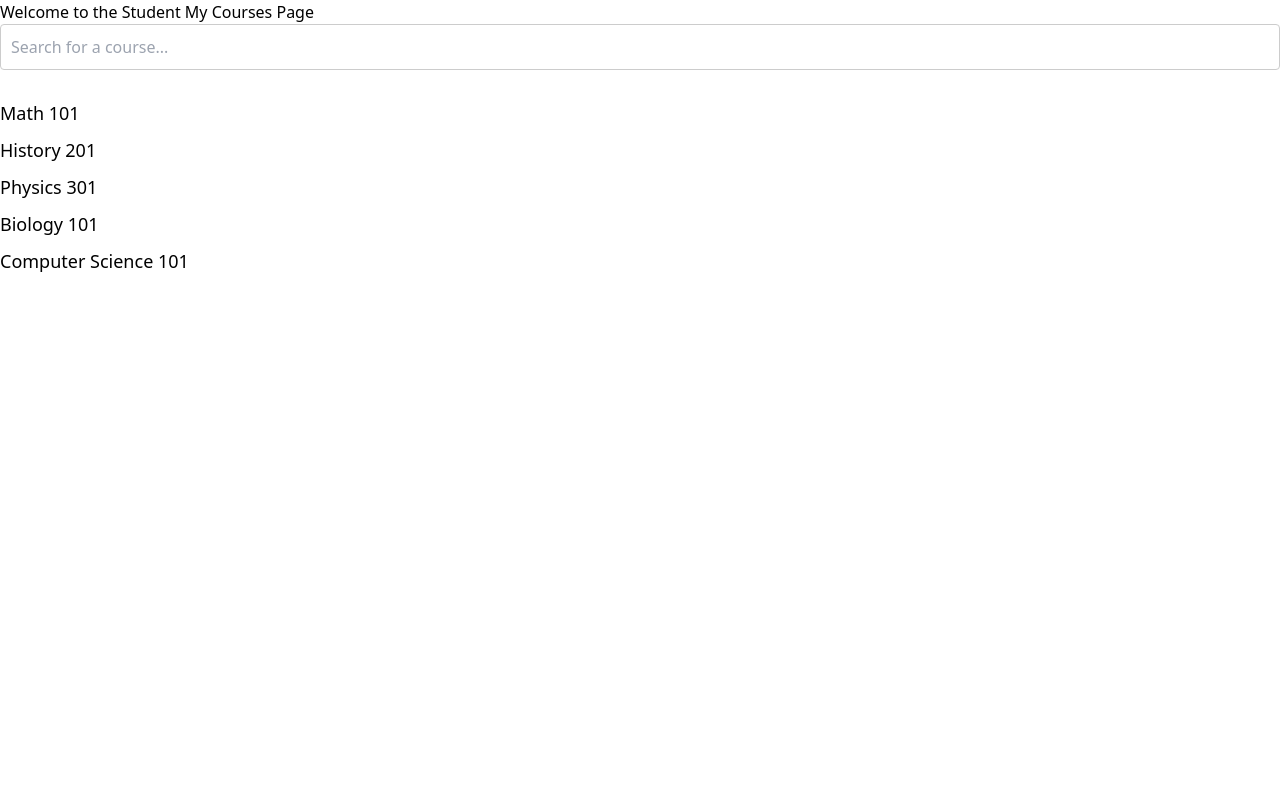
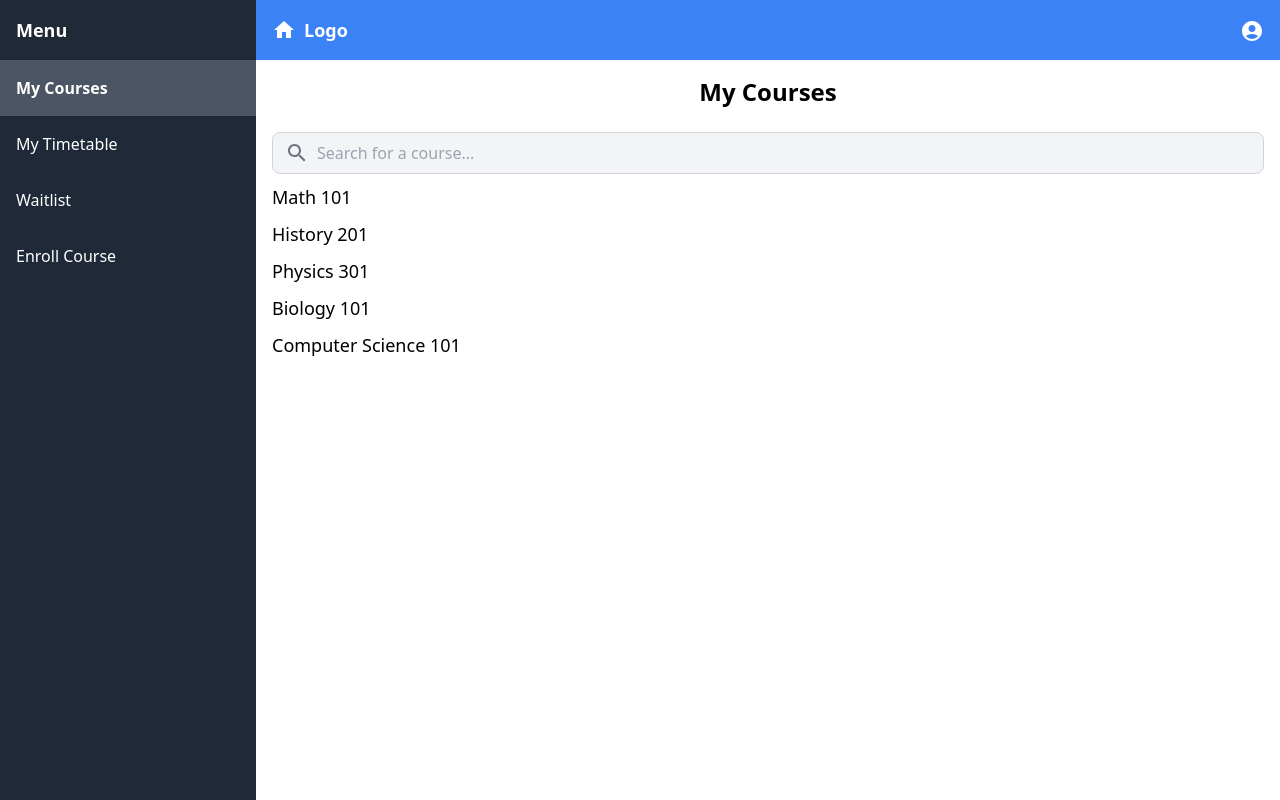
Before and after one commit to ChinaiArman/AWSFinalProject, a React (Vite) app in the folder client/: page /student/my-courses in a window 1280 px wide. Built offline with nearby package versions, Linux system fonts and the light colour scheme.

Commit message:
Refactor student pages to include BaseSidebar and Navbar components, update SearchBar styling, and modify timetable data

```diff
--- a/client/src/components/SearchBar.jsx
+++ b/client/src/components/SearchBar.jsx
@@ -1,8 +1,9 @@
 // components/SearchBar.jsx
-import React, { useState } from 'react';
+import React, { useState } from "react";
+import SearchIcon from "@mui/icons-material/Search";
 
 const SearchBar = ({ placeholder, onSearch }) => {
-  const [query, setQuery] = useState('');
+  const [query, setQuery] = useState("");
 
   const handleSearch = (e) => {
     const value = e.target.value;
@@ -11,19 +12,17 @@ const SearchBar = ({ placeholder, onSearch }) => {
   };
 
   return (
-    <div>
+    <div className="flex items-center space-x-2 bg-gray-100 border border-gray-300 rounded-lg px-3 py-2">
+      {/* Search Icon */}
+      <SearchIcon className="text-gray-500" />
+
+      {/* Input Field */}
       <input
         type="text"
         value={query}
         onChange={handleSearch}
-        placeholder={placeholder || 'Search...'}
-        style={{
-          padding: '10px',
-          width: '100%',
-          border: '1px solid #ccc',
-          borderRadius: '4px',
-          marginBottom: '20px',
-        }}
+        placeholder={placeholder || "Search..."}
+        className="bg-transparent focus:outline-none w-full text-gray-700"
       />
     </div>
   );
--- a/client/src/components/Timetable.jsx
+++ b/client/src/components/Timetable.jsx
@@ -17,8 +17,6 @@ const Timetable = ({ timetableData }) => {
   ];
 
   return (
-    <div className="p-6 bg-gray-100 min-h-screen">
-      <h1 className="text-2xl font-bold text-center mb-8">My Weekly Timetable</h1>
       <div className="grid grid-cols-6 border border-gray-200">
         {/* Time Column */}
         <div className="relative border-r border-gray-200 bg-gray-200">
@@ -67,7 +65,6 @@ const Timetable = ({ timetableData }) => {
           </div>
         ))}
       </div>
-    </div>
   );
 };
 
--- a/client/src/pages/student/EnrollCourses.jsx
+++ b/client/src/pages/student/EnrollCourses.jsx
@@ -1,7 +1,17 @@
 import React, { useState } from 'react';
 import ConfirmationPopup from '../../components/ConfirmationPopup';
+import BaseSidebar from "../../components/BaseSidebar";
+import Navbar from "../../components/Navbar";
 
 const EnrollCourses = () => {
+  // Sidebar menu items for students
+  const sidebarItems = [
+    { label: "My Courses", path: "/student/my-courses", onClick: () => (window.location.href = "/student/my-courses") },
+    { label: "My Timetable", path: "/student/my-timetable", onClick: () => (window.location.href = "/student/my-timetable") },
+    { label: "Waitlist", path: "/student/waitlist", onClick: () => (window.location.href = "/student/waitlist") },
+    { label: "Enroll Course", path: "/student/enroll-courses", onClick: () => (window.location.href = "/student/enroll-courses") },
+  ];
+
   const [isPopupOpen, setIsPopupOpen] = useState(false);
 
   const handleConfirm = () => {
@@ -15,7 +25,15 @@ const EnrollCourses = () => {
   };
 
   return (
-    <div className="p-6">
+    <div className="flex h-screen">
+      {/* Sidebar */}
+      <BaseSidebar items={sidebarItems} />
+
+      {/* Main Content */}
+      <div className="flex-1">
+        <Navbar />
+        <div className="p-4">
+          <h1 className="text-2xl font-bold text-center mb-6">Enroll Courses</h1>
           <button
             onClick={() => setIsPopupOpen(true)}
             className="px-4 py-2 bg-blue-600 text-white rounded hover:bg-blue-700"
@@ -30,9 +48,11 @@ const EnrollCourses = () => {
             onConfirm={handleConfirm}
             onCancel={handleCancel}
           />
+
+        </div>
+      </div>
     </div>
   );
 };
 
-
 export default EnrollCourses;
--- a/client/src/pages/student/MyCourses.jsx
+++ b/client/src/pages/student/MyCourses.jsx
@@ -1,5 +1,7 @@
 import React, { useState } from 'react';
 import SearchBar from '../../components/SearchBar';
+import BaseSidebar from "../../components/BaseSidebar";
+import Navbar from "../../components/Navbar";
 
 const MyCourses = () => {
   const [searchQuery, setSearchQuery] = useState('');
@@ -13,14 +15,30 @@ const MyCourses = () => {
     { id: 5, name: 'Computer Science 101' },
   ];
 
+  // Sidebar menu items for students
+  const sidebarItems = [
+    { label: "My Courses", path: "/student/my-courses", onClick: () => (window.location.href = "/student/my-courses") },
+    { label: "My Timetable", path: "/student/my-timetable", onClick: () => (window.location.href = "/student/my-timetable") },
+    { label: "Waitlist", path: "/student/waitlist", onClick: () => (window.location.href = "/student/waitlist") },
+    { label: "Enroll Course", path: "/student/enroll-courses", onClick: () => (window.location.href = "/student/enroll-courses") },
+  ];
+
+
   // Filter courses based on the search query
   const filteredCourses = courses.filter((course) =>
     course.name.toLowerCase().includes(searchQuery.toLowerCase())
   );
 
   return (
-    <div>
-      <h1>Welcome to the Student My Courses Page</h1>
+    <div className="flex h-screen">
+      {/* Sidebar */}
+      <BaseSidebar items={sidebarItems} />
+
+      {/* Main Content */}
+      <div className="flex-1">
+        <Navbar />
+        <div className="p-4">
+          <h1 className="text-2xl font-bold text-center mb-6">My Courses</h1>
 
           {/* Search Bar */}
           <SearchBar
@@ -42,6 +60,9 @@ const MyCourses = () => {
               <p>No courses found.</p>
             )}
           </div>
+
+        </div>
+      </div>
     </div>
   );
 };
--- a/client/src/pages/student/MyTimetable.jsx
+++ b/client/src/pages/student/MyTimetable.jsx
@@ -6,7 +6,8 @@ import Navbar from "../../components/Navbar";
 const MyTimetable = () => {
   // Sample student-specific timetable data (replace with actual data from backend)
   const studentTimetableData = [
-    { day: "Monday", courseName: "Mathematics", startTime: "08:30", endTime: "09:20", color: "#FF5733" },
+    { day: "Monday", courseName: "Python lect :(", startTime: "08:30", endTime: "12:20", color: "#FF5733" },
+    { day: "Monday", courseName: "Python lab :((", startTime: "13:30", endTime: "17:20", color: "#FF5733" },
     { day: "Tuesday", courseName: "History", startTime: "10:30", endTime: "11:20", color: "#33B5FF" },
     { day: "Wednesday", courseName: "Physics", startTime: "13:30", endTime: "14:20", color: "#FFC300" },
     { day: "Thursday", courseName: "Biology", startTime: "15:30", endTime: "16:20", color: "#8A2BE2" },
@@ -29,7 +30,7 @@ const MyTimetable = () => {
       <div className="flex-1">
         <Navbar />
         <div className="p-4">
-          <h1 className="text-2xl font-bold text-center mb-6">Student My Timetable</h1>
+          <h1 className="text-2xl font-bold text-center mb-6">My Weekly Timetable</h1>
           <Timetable timetableData={studentTimetableData} />
         </div>
       </div>
```
Also changed, not shown: client/src/components/Test.jsx (deleted). Lines whose indentation alone changed are shown as unchanged.
